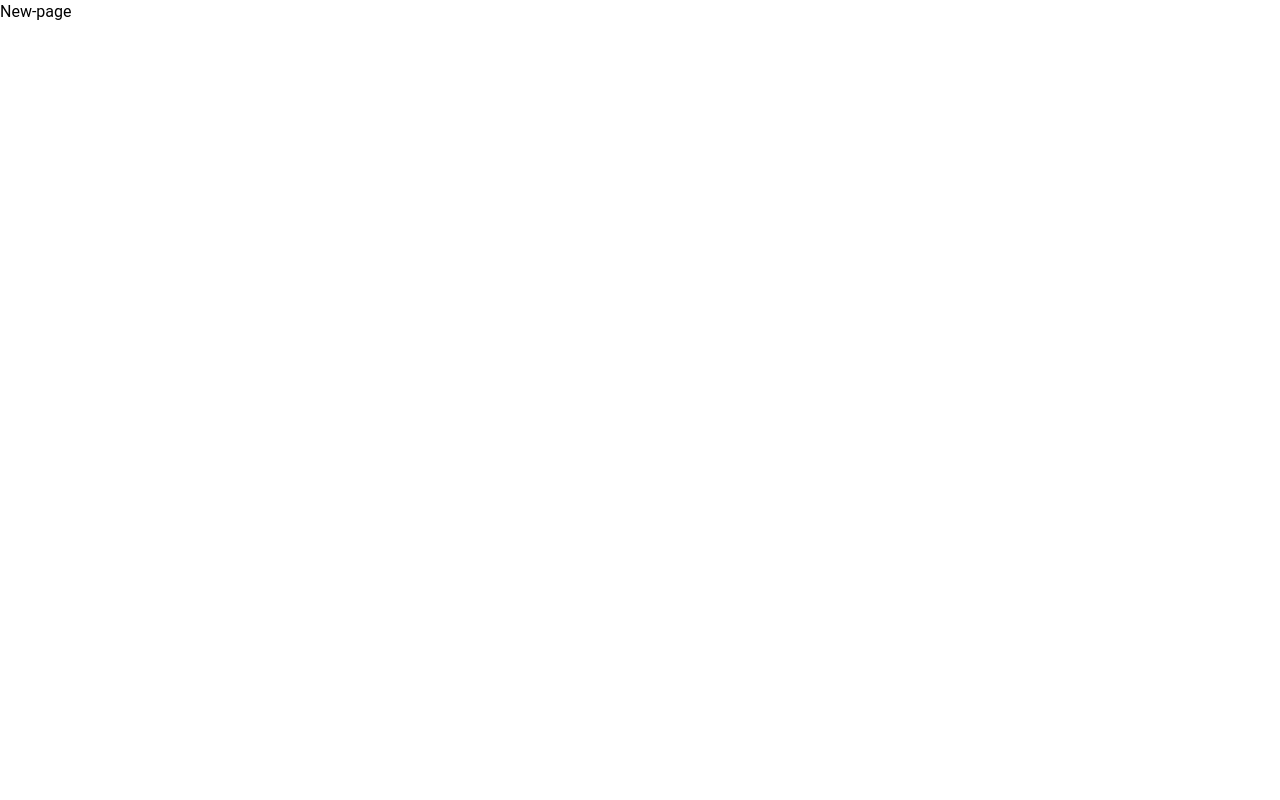
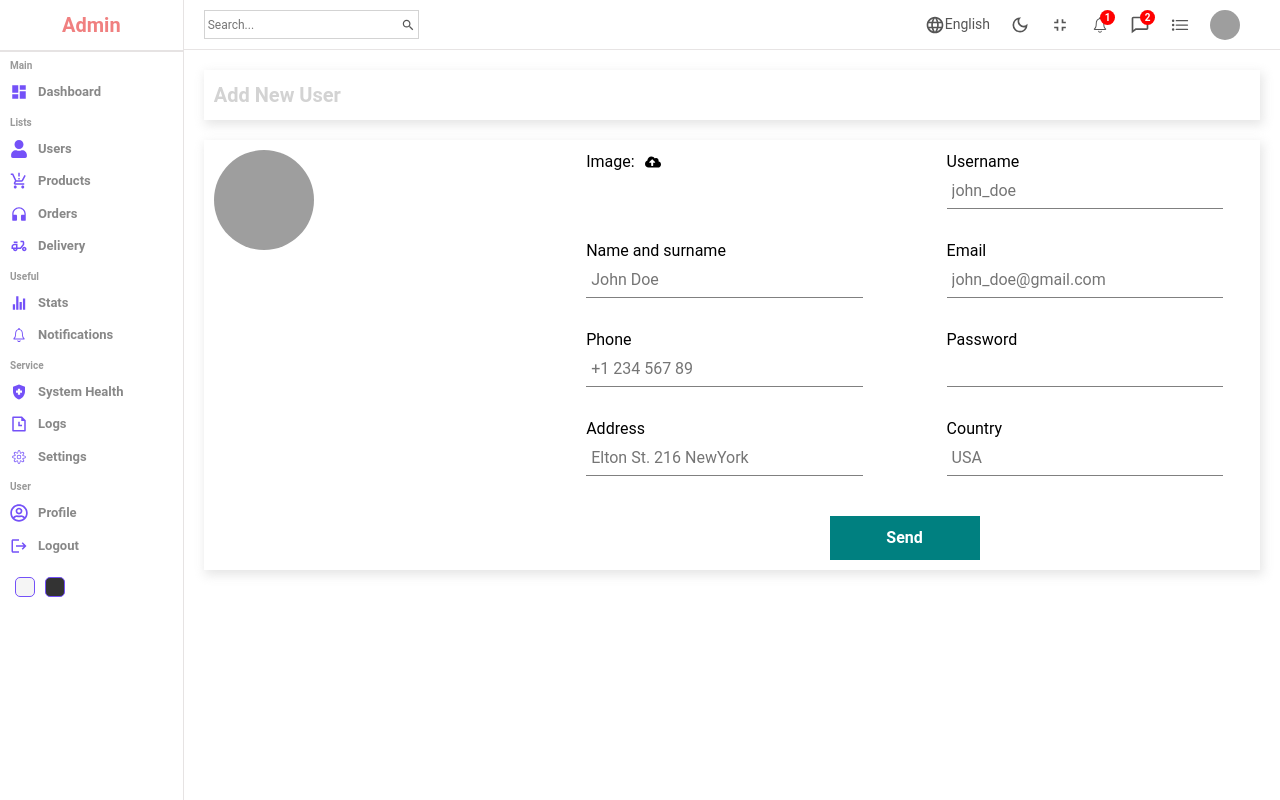
Before and after one commit to HuyNguyen0722/admin-react, a React (Create React App) app: page /users/new in a window 1280 px wide. Built offline with nearby package versions, Linux system fonts and the light colour scheme; grey boxes are pictures that could not be loaded.

Commit message:
Complete project
Finish

```diff
--- a/src/App.js
+++ b/src/App.js
@@ -1,5 +1,6 @@
 import { BrowserRouter, Routes, Route } from "react-router-dom";
 import { Home, List, Login, New, Single } from "./pages";
+import { userInputs, productInputs } from "./formSource";
 
 function App() {
 
@@ -13,12 +14,17 @@
             <Route path="users">
               <Route index element={<List />} />
               <Route path=":userId" element={<Single />} />
-              <Route path="new" element={<New />} />
-            </Route>
+              <Route
+                path="new"
+                element={<New inputs={userInputs} title="Add New User" />}
+              />            </Route>
             <Route path="products">
               <Route index element={<List />} />
               <Route path=":productId" element={<Single />} />
-              <Route path="new" element={<New />} />
+              <Route
+                path="new"
+                element={<New inputs={productInputs} title="Add New Product" />}
+              />
             </Route>
           </Route>
         </Routes>
--- a/src/components/sidebar/Sidebar.jsx
+++ b/src/components/sidebar/Sidebar.jsx
@@ -21,7 +21,7 @@
       list: [
         {
           title: 'Dashboard',
-          href: '',
+          href: '/',
           icon: <MdDashboard />
         }
       ]
@@ -36,7 +36,7 @@
         },
         {
           title: 'Products',
-          href: '/product',
+          href: '/products',
           icon: <MdProductionQuantityLimits />
         },
         {
@@ -61,7 +61,7 @@
         },
         {
           title: 'Notifications',
-          href: '/product',
+          href: '/products',
           icon: <IoIosNotificationsOutline />
         }
       ],
@@ -76,12 +76,12 @@
         },
         {
           title: 'Logs',
-          href: '/product',
+          href: '/products',
           icon: <RiFileHistoryLine />
         },
         {
           title: 'Settings',
-          href: '/product',
+          href: '/products',
           icon: <CiSettings />
         }
       ],
@@ -96,7 +96,7 @@
         },
         {
           title: 'Logout',
-          href: '/product',
+          href: '/products',
           icon: <MdLogout />
         }
       ],
--- /dev/null
+++ b/src/formSource.jsx
@@ -0,0 +1,76 @@
+export const userInputs = [
+    {
+        id: 1,
+        label: "Username",
+        type: "text",
+        placeholder: "john_doe",
+    },
+    {
+        id: 2,
+        label: "Name and surname",
+        type: "text",
+        placeholder: "John Doe",
+    },
+    {
+        id: 3,
+        label: "Email",
+        type: "mail",
+        placeholder: "john_doe@gmail.com",
+    },
+    {
+        id: 4,
+        label: "Phone",
+        type: "text",
+        placeholder: "+1 234 567 89",
+    },
+    {
+        id: 5,
+        label: "Password",
+        type: "password",
+    },
+    {
+        id: 6,
+        label: "Address",
+        type: "text",
+        placeholder: "Elton St. 216 NewYork",
+    },
+    {
+        id: 7,
+        label: "Country",
+        type: "text",
+        placeholder: "USA",
+    },
+];
+
+export const productInputs = [
+    {
+        id: 1,
+        label: "Title",
+        type: "text",
+        placeholder: "Apple Macbook Pro",
+    },
+    {
+        id: 2,
+        label: "Description",
+        type: "text",
+        placeholder: "Description",
+    },
+    {
+        id: 3,
+        label: "Category",
+        type: "text",
+        placeholder: "Computers",
+    },
+    {
+        id: 4,
+        label: "Price",
+        type: "text",
+        placeholder: "100",
+    },
+    {
+        id: 5,
+        label: "Stock",
+        type: "text",
+        placeholder: "in stock",
+    },
+];
--- a/src/pages/new/New.jsx
+++ b/src/pages/new/New.jsx
@@ -1,9 +1,62 @@
-function New() {
+import { useState } from "react";
+import Navbar from "../../components/navbar/Navbar";
+import Sidebar from "../../components/sidebar/Sidebar";
+import { FaCloudUploadAlt } from "react-icons/fa";
+import classNames from "classnames/bind";
+import styles from './new.module.scss'
+
+const cx = classNames.bind(styles)
+
+function New({ inputs, title }) {
+
+    const [file, setFile] = useState("")
+
     return (
-        <div>
-            New-page
+        <div className={cx("new")}>
+            <Sidebar />
+            <div className={cx("newContainer")}>
+                <Navbar />
+                <div className={cx("top")}>
+                    <h1>{title}</h1>
+                </div>
+                <div className={cx("bottom")}>
+                    <div className={cx("left")}>
+                        <img
+                            src={
+                                file
+                                    ? URL.createObjectURL(file)
+                                    : "https://icon-library.com/images/no-image-icon/no-image-icon-0.jpg"
+                            }
+                            alt=""
+                        />
+                    </div>
+                    <div className={cx("right")}>
+                        <form>
+                            <div className={cx("formInput")}>
+                                <label htmlFor="file">
+                                    Image: <FaCloudUploadAlt className={cx("icon")} />
+                                </label>
+                                <input
+                                    type="file"
+                                    id="file"
+                                    onChange={(e) => setFile(e.target.files[0])}
+                                    style={{ display: "none" }}
+                                />
+                            </div>
+
+                            {inputs.map((input) => (
+                                <div className={cx("formInput")} key={input.id}>
+                                    <label>{input.label}</label>
+                                    <input type={input.type} placeholder={input.placeholder} />
+                                </div>
+                            ))}
+                            <button>Send</button>
+                        </form>
+                    </div>
+                </div>
+            </div>
         </div>
-     );
+    );
 }
 
 export default New;
--- a/src/pages/new/new.module.scss
+++ b/src/pages/new/new.module.scss
@@ -0,0 +1,77 @@
+.new {
+  width: 100%;
+  display: flex;
+
+  .newContainer {
+    flex: 6;
+
+    .top,
+    .bottom {
+      -webkit-box-shadow: 2px 4px 10px 1px rgba(0, 0, 0, 0.47);
+      box-shadow: 2px 4px 10px 1px rgba(201, 201, 201, 0.47);
+      padding: 10px;
+      margin: 20px;
+      display: flex;
+
+      h1 {
+        color: lightgray;
+        font-size: 20px;
+      }
+
+      .left {
+        flex: 1;
+        text-align: center;
+
+        img {
+          width: 100px;
+          height: 100px;
+          border-radius: 50%;
+          object-fit: cover;
+        }
+      }
+
+      .right {
+        flex: 2;
+
+        form {
+          display: flex;
+          flex-wrap: wrap;
+          gap: 30px;
+          justify-content: space-around;
+
+          .formInput {
+            width: 40%;
+
+            label {
+              display: flex;
+              align-items: center;
+              gap: 10px;
+
+              .icon {
+                cursor: pointer;
+              }
+            }
+
+            input {
+              width: 100%;
+              padding: 5px;
+              border: none;
+              border-bottom: 1px solid gray;
+            }
+          }
+
+          button {
+            width: 150px;
+            padding: 10px;
+            border: none;
+            background-color: teal;
+            color: white;
+            font-weight: bold;
+            cursor: pointer;
+            margin-top: 10px;
+          }
+        }
+      }
+    }
+  }
+}
--- a/src/pages/single/Single.jsx
+++ b/src/pages/single/Single.jsx
@@ -1,9 +1,62 @@
+import classNames from "classnames/bind";
+import styles from './single.module.scss'
+import Sidebar from '../../components/sidebar/Sidebar'
+import Navbar from '../../components/navbar/Navbar'
+import Chart from "../../components/chart/Chart";
+import Tables from "../../components/table/Table";
+const cx = classNames.bind(styles)
+
+
 function Single() {
     return (
-        <div>
-            <h1>Single</h1>
+        <div className={cx("single")}>
+            <Sidebar />
+            <div className={cx("singleContainer")}>
+                <Navbar />
+                <div className={cx("top")}>
+                    <div className={cx("left")}>
+                        <div className={cx("editButton")}>Edit</div>
+                        <h1 className={cx("title")}>Information</h1>
+                        <div className={cx("item")}>
+                            <img
+                                src="https://images.pexels.com/photos/733872/pexels-photo-733872.jpeg?auto=compress&cs=tinysrgb&dpr=3&h=750&w=1260"
+                                alt=""
+                                className={cx("itemImg")}
+                            />
+                            <div className={cx("details")}>
+                                <h1 className={cx("itemTitle")}>Jane Doe</h1>
+                                <div className={cx("detailItem")}>
+                                    <span className={cx("itemKey")}>Email:</span>
+                                    <span className={cx("itemValue")}>janedoe@gmail.com</span>
+                                </div>
+                                <div className={cx("detailItem")}>
+                                    <span className={cx("itemKey")}>Phone:</span>
+                                    <span className={cx("itemValue")}>+1 2345 67 89</span>
+                                </div>
+                                <div className={cx("detailItem")}>
+                                    <span className={cx("itemKey")}>Address:</span>
+                                    <span className={cx("itemValue")}>
+                                        Elton St. 234 Garden Yd. NewYork
+                                    </span>
+                                </div>
+                                <div className={cx("detailItem")}>
+                                    <span className={cx("itemKey")}>Country:</span>
+                                    <span className={cx("itemValue")}>USA</span>
+                                </div>
+                            </div>
+                        </div>
+                    </div>
+                    <div className={cx("right")}>
+                        <Chart aspect={3 / 1} title="User Spending ( Last 6 Months)" />
+                    </div>
+                </div>
+                <div className={cx("bottom")}>
+                    <h1 className={cx("title")}>Last Transactions</h1>
+                    <Tables />
+                </div>
+            </div>
         </div>
-     );
+    );
 }
 
 export default Single;
--- a/src/pages/single/single.module.scss
+++ b/src/pages/single/single.module.scss
@@ -0,0 +1,84 @@
+.single {
+  display: flex;
+  width: 100%;
+  .singleContainer {
+    flex: 6;
+
+    .top {
+      padding: 20px;
+      display: flex;
+      gap: 20px;
+
+      .left {
+        flex: 1;
+        -webkit-box-shadow: 2px 4px 10px 1px rgba(0, 0, 0, 0.47);
+        box-shadow: 2px 4px 10px 1px rgba(201, 201, 201, 0.47);
+        padding: 20px;
+        position: relative;
+
+        .editButton {
+          position: absolute;
+          top: 0;
+          right: 0;
+          padding: 5px;
+          font-size: 12px;
+          color: #7451f8;
+          background-color: #7551f818;
+          cursor: pointer;
+          border-radius: 0px 0px 0px 5px;
+        }
+
+        .item {
+          display: flex;
+          gap: 20px;
+
+          .itemImg {
+            width: 100px;
+            height: 100px;
+            border-radius: 50%;
+            object-fit: cover;
+          }
+
+          .details {
+            .itemTitle {
+              margin-bottom: 10px;
+              color: #555;
+            }
+
+            .detailItem {
+              margin-bottom: 10px;
+              font-size: 14px;
+
+              .itemKey {
+                font-weight: bold;
+                color: gray;
+                margin-right: 5px;
+              }
+
+              .itemValue {
+                font-weight: 300;
+              }
+            }
+          }
+        }
+      }
+
+      .right {
+        flex: 2;
+      }
+    }
+
+    .bottom {
+      -webkit-box-shadow: 2px 4px 10px 1px rgba(0, 0, 0, 0.47);
+      box-shadow: 2px 4px 10px 1px rgba(201, 201, 201, 0.47);
+      padding: 20px;
+      margin: 10px 20px;
+    }
+
+    .title {
+      font-size: 16px;
+      color: lightgray;
+      margin-bottom: 20px;
+    }
+  }
+}
```
